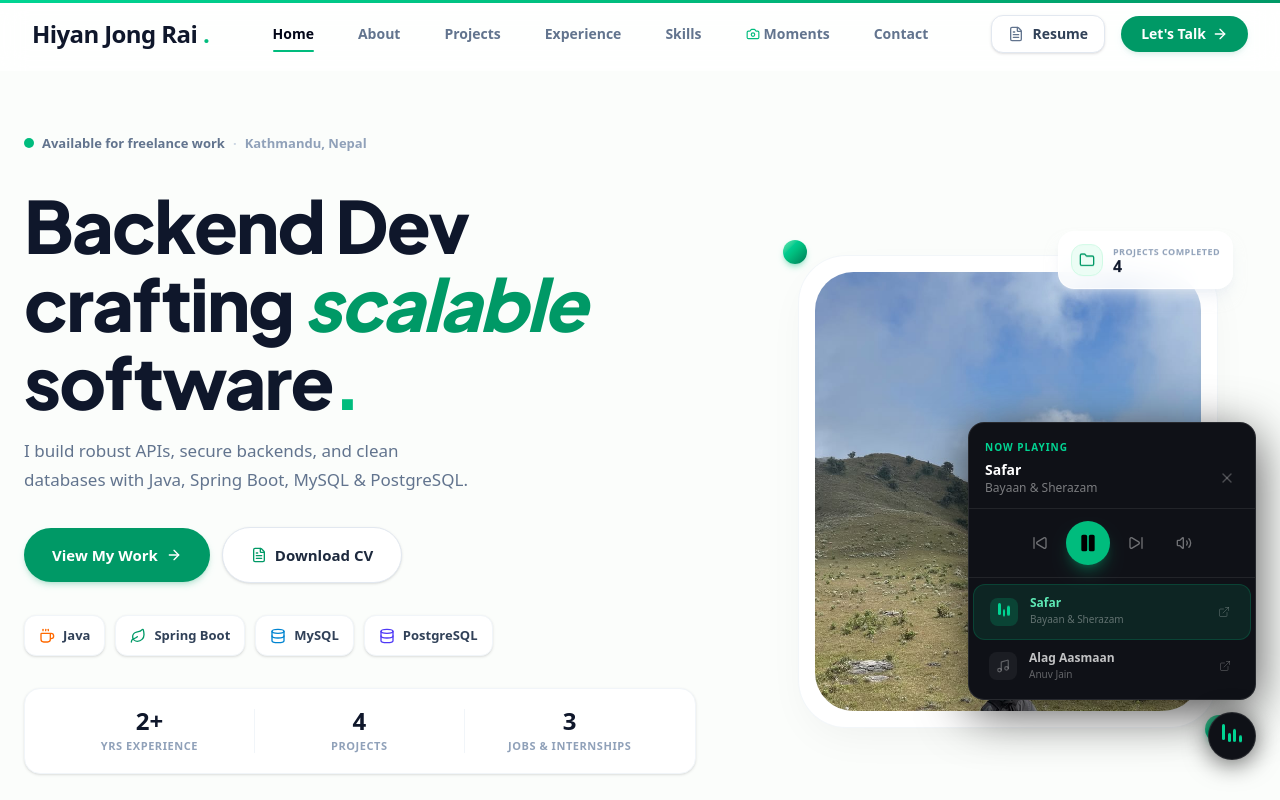
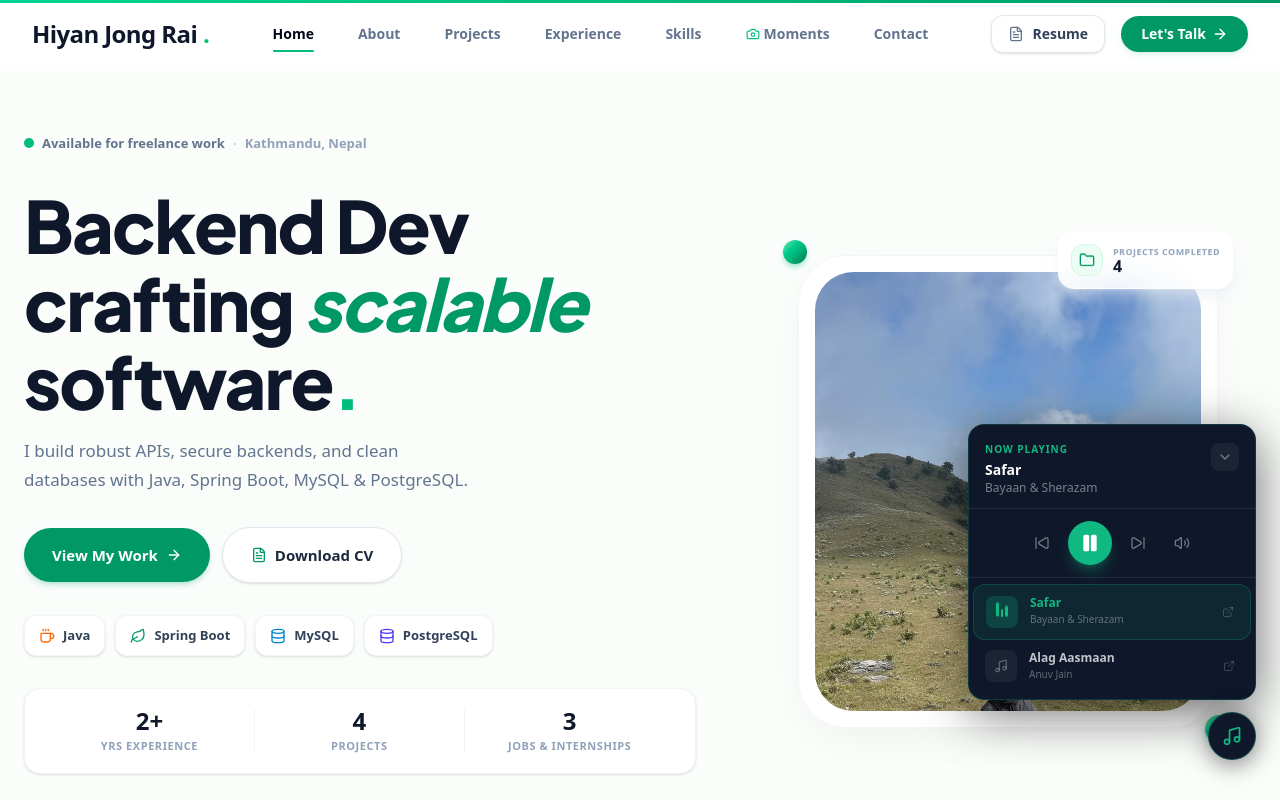
Before and after one commit to HiyanjongRai/my--portfolio, a Next.js app: page / in a window 1280 px wide. Both pictures are taken after a click on the button "Yes, play it!". Shown: the top 800 px of the page. Built offline with nearby package versions, Linux system fonts and the light colour scheme.

Commit message:
fix: X closes panel only, chevron-down replaces X, site green color theme

```diff
--- a/components/moments/MomentsMusicPlayer.tsx
+++ b/components/moments/MomentsMusicPlayer.tsx
@@ -10,8 +10,8 @@ import {
   SkipBack,
   Volume2,
   VolumeX,
-  X,
   ExternalLink,
+  ChevronDown,
 } from 'lucide-react';
 
 export interface Track {
@@ -52,20 +52,20 @@ export function MomentsMusicPlayer({ customPlaylist }: MomentsMusicPlayerProps)
 
   const [showPrompt, setShowPrompt] = useState(false);
   const [hasAccepted, setHasAccepted] = useState(false);
+  // showPanel: whether the expanded card is open (false = minimized to circle)
   const [showPanel, setShowPanel] = useState(false);
   const [isPlaying, setIsPlaying] = useState(false);
   const [currentTrackIndex, setCurrentTrackIndex] = useState(0);
   const [isMuted, setIsMuted] = useState(false);
-  const [iframeKey, setIframeKey] = useState(0); // force reload iframe on track change
+  const [iframeKey, setIframeKey] = useState(0);
 
   const iframeRef = useRef<HTMLIFrameElement>(null);
-
   const currentTrack = playlist[currentTrackIndex] || playlist[0];
 
-  // Send postMessage command to YouTube iframe
-  const ytCommand = useCallback((func: string, args: unknown[] = []) => {
+  // Send postMessage to YouTube iframe
+  const ytCommand = useCallback((func: string) => {
     iframeRef.current?.contentWindow?.postMessage(
-      JSON.stringify({ event: 'command', func, args }),
+      JSON.stringify({ event: 'command', func, args: [] }),
       '*'
     );
   }, []);
@@ -78,28 +78,22 @@ export function MomentsMusicPlayer({ customPlaylist }: MomentsMusicPlayerProps)
     return () => clearTimeout(t);
   }, [hasAccepted]);
 
-  // Sync mute state to YouTube iframe
+  // Sync mute
   useEffect(() => {
     if (!hasAccepted) return;
     ytCommand(isMuted ? 'mute' : 'unMute');
   }, [isMuted, ytCommand, hasAccepted]);
 
-  // When track index changes, reset iframe key to reload it
+  // Reload iframe when track changes
   useEffect(() => {
     if (!hasAccepted) return;
     setIframeKey((k) => k + 1);
     setIsPlaying(true);
   }, [currentTrackIndex, hasAccepted]);
 
-  // After iframe reloads, send play command once ready (via onLoad)
   const handleIframeLoad = useCallback(() => {
-    if (isPlaying) {
-      // Small delay to let YouTube init
-      setTimeout(() => ytCommand('playVideo'), 500);
-    }
-    if (isMuted) {
-      setTimeout(() => ytCommand('mute'), 600);
-    }
+    if (isPlaying) setTimeout(() => ytCommand('playVideo'), 500);
+    if (isMuted) setTimeout(() => ytCommand('mute'), 600);
   }, [isPlaying, isMuted, ytCommand]);
 
   const togglePlay = () => {
@@ -119,22 +113,13 @@ export function MomentsMusicPlayer({ customPlaylist }: MomentsMusicPlayerProps)
     setShowPanel(true);
   };
 
-  const handleDismiss = () => {
+  const handleDismissPrompt = () => {
     setShowPrompt(false);
     sessionStorage.setItem('moments_music_dismissed', 'true');
   };
 
-  const handleClose = () => {
-    ytCommand('pauseVideo');
-    setIsPlaying(false);
-    setHasAccepted(false);
-    setShowPanel(false);
-  };
-
-  const nextTrack = () =>
-    setCurrentTrackIndex((p) => (p + 1) % playlist.length);
-  const prevTrack = () =>
-    setCurrentTrackIndex((p) => (p - 1 + playlist.length) % playlist.length);
+  const nextTrack = () => setCurrentTrackIndex((p) => (p + 1) % playlist.length);
+  const prevTrack = () => setCurrentTrackIndex((p) => (p - 1 + playlist.length) % playlist.length);
 
   const handleTrackSelect = (i: number) => {
     if (i === currentTrackIndex) {
@@ -146,7 +131,7 @@ export function MomentsMusicPlayer({ customPlaylist }: MomentsMusicPlayerProps)
 
   return (
     <>
-      {/* ── Hidden YouTube iframe (always mounted when accepted) ── */}
+      {/* Hidden YouTube iframe */}
       {hasAccepted && (
         <div className="fixed -bottom-[999px] -left-[999px] w-1 h-1 overflow-hidden pointer-events-none opacity-0">
           <iframe
@@ -172,27 +157,20 @@ export function MomentsMusicPlayer({ customPlaylist }: MomentsMusicPlayerProps)
             transition={{ type: 'spring', damping: 26, stiffness: 300 }}
             className="fixed bottom-24 right-4 sm:bottom-10 sm:right-6 z-50 w-[calc(100vw-2rem)] max-w-[310px]"
           >
-            <div className="relative bg-[#0f1117] border border-white/10 rounded-2xl p-4 shadow-[0_12px_50px_rgba(0,0,0,0.7)]">
-              <button
-                onClick={handleDismiss}
-                className="absolute top-3 right-3 text-white/25 hover:text-white/60 transition-colors cursor-pointer"
-              >
-                <X className="h-3.5 w-3.5" />
-              </button>
-
+            <div className="relative bg-[#0f172a] border border-[#10B981]/20 rounded-2xl p-4 shadow-[0_12px_50px_rgba(0,0,0,0.5)]">
               <div className="flex items-center gap-3 mb-3">
-                <div className="flex h-10 w-10 shrink-0 items-center justify-center rounded-full bg-emerald-500/15 border border-emerald-500/25 shadow-[0_0_12px_rgba(52,211,153,0.2)]">
-                  <Music className="h-4.5 w-4.5 text-emerald-400" />
+                <div className="flex h-10 w-10 shrink-0 items-center justify-center rounded-full bg-[#10B981]/15 border border-[#10B981]/25 shadow-[0_0_14px_rgba(16,185,129,0.2)]">
+                  <Music className="h-5 w-5 text-[#10B981]" />
                 </div>
                 <div>
-                  <p className="text-[10px] font-semibold text-emerald-400 uppercase tracking-widest mb-0.5">My Playlist</p>
+                  <p className="text-[10px] font-semibold text-[#10B981] uppercase tracking-widest mb-0.5">My Playlist</p>
                   <h4 className="text-sm font-bold text-white leading-snug">Wanna listen while you explore?</h4>
                 </div>
               </div>
 
               <div className="flex items-center gap-2.5 bg-white/[0.04] rounded-xl px-3 py-2.5 mb-3 border border-white/5">
-                <div className="h-7 w-7 rounded-lg bg-emerald-500/15 flex items-center justify-center shrink-0">
-                  <Music className="h-3.5 w-3.5 text-emerald-400" />
+                <div className="h-7 w-7 rounded-lg bg-[#10B981]/15 flex items-center justify-center shrink-0">
+                  <Music className="h-3.5 w-3.5 text-[#10B981]" />
                 </div>
                 <div className="min-w-0">
                   <p className="text-xs font-bold text-white truncate">{currentTrack.title}</p>
@@ -203,13 +181,13 @@ export function MomentsMusicPlayer({ customPlaylist }: MomentsMusicPlayerProps)
               <div className="flex gap-2">
                 <button
                   onClick={handleAccept}
-                  className="flex-1 flex items-center justify-center gap-1.5 py-2 rounded-xl bg-emerald-500 hover:bg-emerald-400 text-black font-bold text-xs transition-all active:scale-95 cursor-pointer"
+                  className="flex-1 flex items-center justify-center gap-1.5 py-2 rounded-xl bg-[#10B981] hover:bg-[#0ea572] text-white font-bold text-xs transition-all active:scale-95 cursor-pointer shadow-lg shadow-[#10B981]/25"
                 >
                   <Play className="h-3 w-3 fill-current" />
                   Yes, play it!
                 </button>
                 <button
-                  onClick={handleDismiss}
+                  onClick={handleDismissPrompt}
                   className="px-4 py-2 rounded-xl bg-white/5 hover:bg-white/10 text-white/50 hover:text-white/80 font-semibold text-xs transition-all cursor-pointer border border-white/5"
                 >
                   Not now
@@ -230,39 +208,40 @@ export function MomentsMusicPlayer({ customPlaylist }: MomentsMusicPlayerProps)
             transition={{ type: 'spring', damping: 22, stiffness: 280 }}
             className="fixed bottom-24 right-4 sm:bottom-10 sm:right-6 z-50"
           >
-            {/* Panel popup — shown when showPanel=true */}
+            {/* Expanded panel */}
             <AnimatePresence>
               {showPanel && (
                 <motion.div
                   initial={{ opacity: 0, y: 10, scale: 0.94 }}
                   animate={{ opacity: 1, y: 0, scale: 1 }}
                   exit={{ opacity: 0, y: 10, scale: 0.94 }}
-                  transition={{ duration: 0.18 }}
-                  className="absolute bottom-[calc(100%+12px)] right-0 w-72 bg-[#0f1117] border border-white/10 rounded-2xl overflow-hidden shadow-[0_12px_50px_rgba(0,0,0,0.7)]"
+                  transition={{ duration: 0.2 }}
+                  className="absolute bottom-[calc(100%+12px)] right-0 w-72 bg-[#0f172a] border border-[#10B981]/20 rounded-2xl overflow-hidden shadow-[0_12px_50px_rgba(0,0,0,0.6)]"
                 >
-                  {/* Now playing header */}
+                  {/* Header */}
                   <div className="px-4 pt-4 pb-3 border-b border-white/8">
-                    <p className="text-[10px] font-semibold text-emerald-400 uppercase tracking-widest mb-1">Now Playing</p>
-                    <div className="flex items-center justify-between gap-2">
+                    <div className="flex items-start justify-between gap-2">
                       <div className="min-w-0">
+                        <p className="text-[10px] font-semibold text-[#10B981] uppercase tracking-widest mb-0.5">Now Playing</p>
                         <p className="text-sm font-bold text-white truncate">{currentTrack.title}</p>
                         <p className="text-xs text-white/45 truncate">{currentTrack.artist}</p>
                       </div>
+                      {/* Collapse button (chevron-down) replaces X */}
                       <button
-                        onClick={handleClose}
-                        className="shrink-0 text-white/25 hover:text-white/60 transition-colors cursor-pointer p-1"
-                        title="Close player"
+                        onClick={() => setShowPanel(false)}
+                        className="shrink-0 mt-0.5 h-7 w-7 flex items-center justify-center rounded-lg bg-white/5 hover:bg-white/10 text-white/40 hover:text-white transition-all cursor-pointer"
+                        title="Collapse"
                       >
-                        <X className="h-4 w-4" />
+                        <ChevronDown className="h-4 w-4" />
                       </button>
                     </div>
                   </div>
 
                   {/* Controls */}
-                  <div className="flex items-center justify-center gap-2 px-4 py-3 border-b border-white/8">
+                  <div className="flex items-center justify-center gap-1 px-4 py-3 border-b border-white/8">
                     <button
                       onClick={prevTrack}
-                      className="p-2.5 text-white/40 hover:text-white hover:bg-white/5 rounded-full transition-all cursor-pointer"
+                      className="p-2.5 text-white/40 hover:text-[#10B981] hover:bg-[#10B981]/8 rounded-full transition-all cursor-pointer"
                       title="Previous"
                     >
                       <SkipBack className="h-4 w-4" />
@@ -270,7 +249,7 @@ export function MomentsMusicPlayer({ customPlaylist }: MomentsMusicPlayerProps)
 
                     <button
                       onClick={togglePlay}
-                      className="flex h-11 w-11 items-center justify-center rounded-full bg-emerald-500 hover:bg-emerald-400 text-black transition-all active:scale-95 cursor-pointer shadow-lg shadow-emerald-500/30"
+                      className="flex h-11 w-11 mx-1 items-center justify-center rounded-full bg-[#10B981] hover:bg-[#0ea572] text-white transition-all active:scale-95 cursor-pointer shadow-lg shadow-[#10B981]/30"
                       title={isPlaying ? 'Pause' : 'Play'}
                     >
                       {isPlaying ? (
@@ -282,7 +261,7 @@ export function MomentsMusicPlayer({ customPlaylist }: MomentsMusicPlayerProps)
 
                     <button
                       onClick={nextTrack}
-                      className="p-2.5 text-white/40 hover:text-white hover:bg-white/5 rounded-full transition-all cursor-pointer"
+                      className="p-2.5 text-white/40 hover:text-[#10B981] hover:bg-[#10B981]/8 rounded-full transition-all cursor-pointer"
                       title="Next"
                     >
                       <SkipForward className="h-4 w-4" />
@@ -290,7 +269,11 @@ export function MomentsMusicPlayer({ customPlaylist }: MomentsMusicPlayerProps)
 
                     <button
                       onClick={() => setIsMuted((m) => !m)}
-                      className={`p-2.5 rounded-full transition-all cursor-pointer ml-1 ${isMuted ? 'text-rose-400 bg-rose-500/10' : 'text-white/40 hover:text-white hover:bg-white/5'}`}
+                      className={`p-2.5 ml-1 rounded-full transition-all cursor-pointer ${
+                        isMuted
+                          ? 'text-red-400 bg-red-500/10'
+                          : 'text-white/40 hover:text-[#10B981] hover:bg-[#10B981]/8'
+                      }`}
                       title={isMuted ? 'Unmute' : 'Mute'}
                     >
                       {isMuted ? <VolumeX className="h-4 w-4" /> : <Volume2 className="h-4 w-4" />}
@@ -302,22 +285,26 @@ export function MomentsMusicPlayer({ customPlaylist }: MomentsMusicPlayerProps)
                     {playlist.map((track, i) => (
                       <div
                         key={track.id}
-                        className={`flex items-center gap-3 px-4 py-2.5 mx-1 rounded-xl transition-colors ${
+                        className={`flex items-center gap-3 px-3 py-2.5 mx-1 rounded-xl transition-all ${
                           i === currentTrackIndex
-                            ? 'bg-emerald-500/12 border border-emerald-500/20'
-                            : 'hover:bg-white/5'
+                            ? 'bg-[#10B981]/10 border border-[#10B981]/25'
+                            : 'hover:bg-white/[0.04]'
                         }`}
                       >
-                        {/* Play indicator */}
-                        <div className={`h-7 w-7 shrink-0 rounded-lg flex items-center justify-center ${i === currentTrackIndex ? 'bg-emerald-500/20' : 'bg-white/5'}`}>
+                        {/* Track icon */}
+                        <div
+                          className={`h-8 w-8 shrink-0 rounded-lg flex items-center justify-center ${
+                            i === currentTrackIndex ? 'bg-[#10B981]/20' : 'bg-white/5'
+                          }`}
+                        >
                           {i === currentTrackIndex && isPlaying ? (
-                            <span className="flex items-end gap-[2px] h-3">
-                              <span className="w-[2.5px] rounded-full bg-emerald-400 animate-bounce" style={{ height: '100%', animationDuration: '0.7s', animationDelay: '0ms' }} />
-                              <span className="w-[2.5px] rounded-full bg-emerald-400 animate-bounce" style={{ height: '60%', animationDuration: '0.7s', animationDelay: '150ms' }} />
-                              <span className="w-[2.5px] rounded-full bg-emerald-400 animate-bounce" style={{ height: '80%', animationDuration: '0.7s', animationDelay: '80ms' }} />
+                            <span className="flex items-end gap-[2px] h-3.5">
+                              <span className="w-[2.5px] rounded-full bg-[#10B981] animate-bounce" style={{ height: '100%', animationDuration: '0.65s', animationDelay: '0ms' }} />
+                              <span className="w-[2.5px] rounded-full bg-[#10B981] animate-bounce" style={{ height: '55%', animationDuration: '0.65s', animationDelay: '130ms' }} />
+                              <span className="w-[2.5px] rounded-full bg-[#10B981] animate-bounce" style={{ height: '75%', animationDuration: '0.65s', animationDelay: '65ms' }} />
                             </span>
                           ) : (
-                            <Music className={`h-3.5 w-3.5 ${i === currentTrackIndex ? 'text-emerald-400' : 'text-white/30'}`} />
+                            <Music className={`h-3.5 w-3.5 ${i === currentTrackIndex ? 'text-[#10B981]' : 'text-white/30'}`} />
                           )}
                         </div>
 
@@ -325,7 +312,7 @@ export function MomentsMusicPlayer({ customPlaylist }: MomentsMusicPlayerProps)
                           onClick={() => handleTrackSelect(i)}
                           className="flex-1 text-left min-w-0 cursor-pointer"
                         >
-                          <p className={`text-xs font-bold truncate ${i === currentTrackIndex ? 'text-emerald-300' : 'text-white/75'}`}>
+                          <p className={`text-xs font-bold truncate ${i === currentTrackIndex ? 'text-[#10B981]' : 'text-white/75'}`}>
                             {track.title}
                           </p>
                           <p className="text-[10px] text-white/35 truncate">{track.artist}</p>
@@ -335,7 +322,7 @@ export function MomentsMusicPlayer({ customPlaylist }: MomentsMusicPlayerProps)
                           href={track.url}
                           target="_blank"
                           rel="noreferrer"
-                          className="shrink-0 text-white/20 hover:text-emerald-400 transition-colors p-1 cursor-pointer"
+                          className="shrink-0 text-white/20 hover:text-[#10B981] transition-colors p-1 cursor-pointer"
                           title="Open on YouTube Music"
                           onClick={(e) => e.stopPropagation()}
                         >
@@ -348,26 +335,27 @@ export function MomentsMusicPlayer({ customPlaylist }: MomentsMusicPlayerProps)
               )}
             </AnimatePresence>
 
-            {/* Floating circle button */}
+            {/* Circle button — always visible, toggles panel */}
             <button
               onClick={() => setShowPanel((s) => !s)}
-              className="relative flex h-12 w-12 items-center justify-center rounded-full bg-[#0f1117] border border-white/10 shadow-[0_4px_24px_rgba(0,0,0,0.6)] hover:border-emerald-500/40 transition-all cursor-pointer group"
-              title="Music Player"
+              className="relative flex h-12 w-12 items-center justify-center rounded-full bg-[#0f172a] border border-[#10B981]/30 shadow-[0_4px_24px_rgba(0,0,0,0.5)] hover:border-[#10B981]/60 hover:shadow-[0_0_20px_rgba(16,185,129,0.2)] transition-all cursor-pointer group"
+              title={showPanel ? 'Collapse' : 'Open music player'}
             >
-              {/* Glow ring when playing */}
+              {/* Pulsing glow when playing */}
               {isPlaying && (
-                <span className="absolute inset-0 rounded-full bg-emerald-500/15 animate-ping" />
+                <span className="absolute inset-0 rounded-full bg-[#10B981]/15 animate-ping pointer-events-none" />
               )}
 
-              {isPlaying ? (
+              {/* Icon: equalizer when playing, music note when paused */}
+              {isPlaying && !showPanel ? (
                 <span className="flex items-end gap-[2.5px] h-4 relative z-10">
-                  <span className="w-[3px] rounded-full bg-emerald-400 animate-bounce" style={{ height: '100%', animationDuration: '0.7s', animationDelay: '0ms' }} />
-                  <span className="w-[3px] rounded-full bg-emerald-400 animate-bounce" style={{ height: '55%', animationDuration: '0.7s', animationDelay: '120ms' }} />
-                  <span className="w-[3px] rounded-full bg-emerald-400 animate-bounce" style={{ height: '80%', animationDuration: '0.7s', animationDelay: '240ms' }} />
-                  <span className="w-[3px] rounded-full bg-emerald-400 animate-bounce" style={{ height: '45%', animationDuration: '0.7s', animationDelay: '60ms' }} />
+                  <span className="w-[3px] rounded-full bg-[#10B981] animate-bounce" style={{ height: '100%', animationDuration: '0.65s', animationDelay: '0ms' }} />
+                  <span className="w-[3px] rounded-full bg-[#10B981] animate-bounce" style={{ height: '55%', animationDuration: '0.65s', animationDelay: '120ms' }} />
+                  <span className="w-[3px] rounded-full bg-[#10B981] animate-bounce" style={{ height: '80%', animationDuration: '0.65s', animationDelay: '240ms' }} />
+                  <span className="w-[3px] rounded-full bg-[#10B981] animate-bounce" style={{ height: '45%', animationDuration: '0.65s', animationDelay: '60ms' }} />
                 </span>
               ) : (
-                <Music className="h-5 w-5 text-emerald-400 relative z-10 group-hover:scale-110 transition-transform" />
+                <Music className="h-5 w-5 text-[#10B981] relative z-10 group-hover:scale-110 transition-transform" />
               )}
             </button>
           </motion.div>
```
